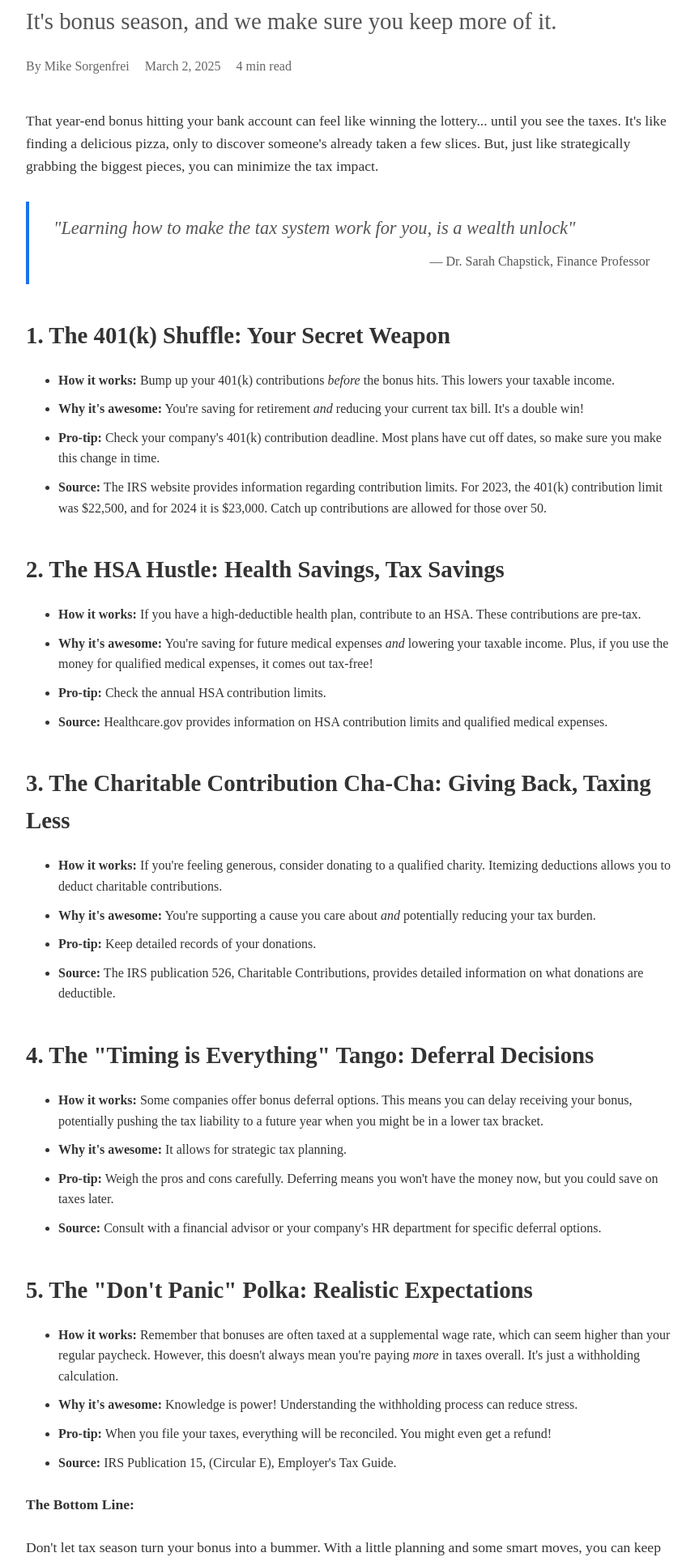
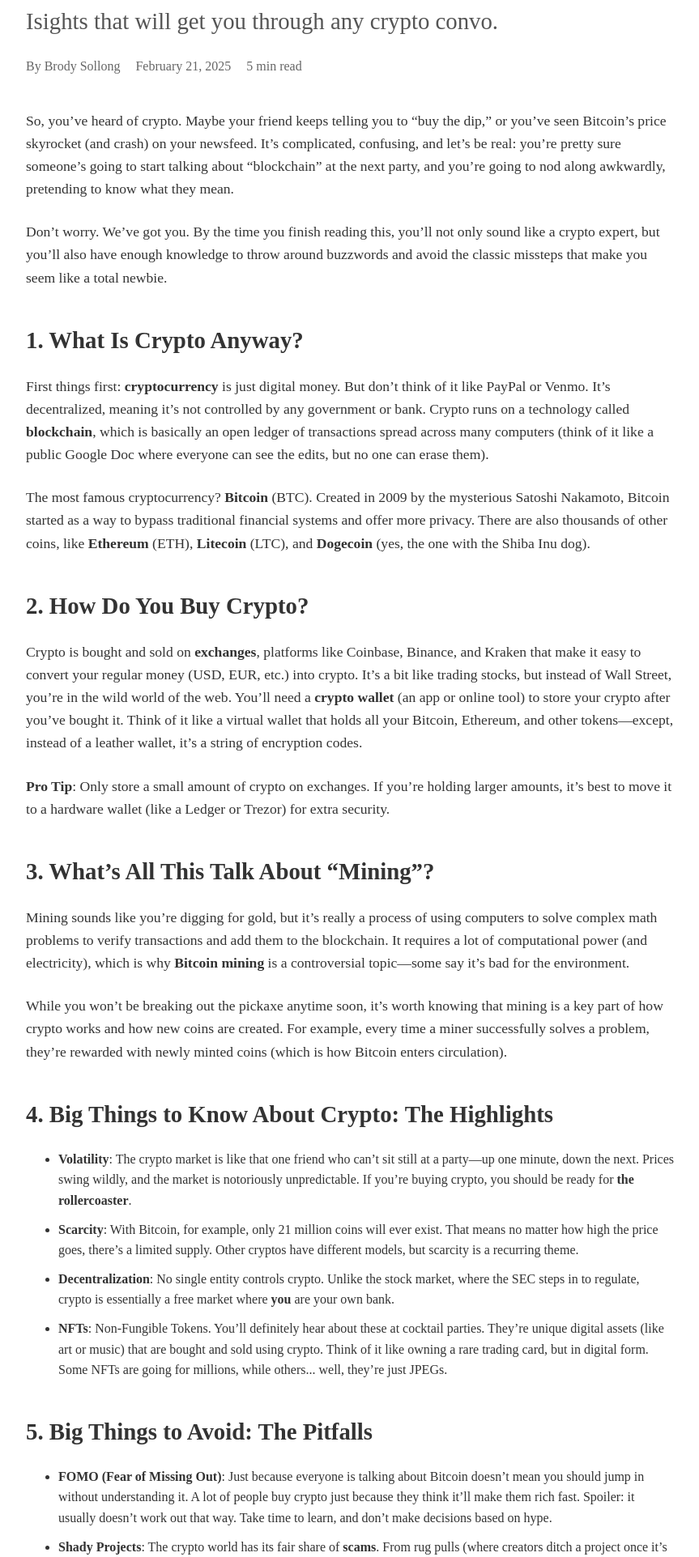
Before and after one commit to MSorgenfrei/OptiGoPublisherSite, a plain HTML site: page Articles/Crypto_article.html in a window 1280 px wide. Shown: the part 877-2800 px from the top of the page at 81% size, without its empty margins (208-1071 px from the left). Drawn offline with Linux system fonts and the light colour scheme.

Commit message:
Crypto article updates

```diff
--- a/Articles/Crypto_article.html
+++ b/Articles/Crypto_article.html
@@ -362,65 +362,74 @@
             <div class="article-header">
                 <img src="https://images.unsplash.com/photo-1702288138410-a6b48798ea66?w=900&auto=format&fit=crop&q=60&ixlib=rb-4.0.3&ixid=M3wxMjA3fDB8MHxzZWFyY2h8MjB8fGNvY2t0YWlscyUyMHBhcnR5fGVufDB8fDB8fHww" alt="Bonus, not taxes image">
                 <div class="article-meta">
-                    <h1 class="article-title">Get Your Bonus, Not More Taxes</h1>
-                    <h2 class="article-subtitle">It's bonus season, and we make sure you keep more of it.</h2>
+                    <h1 class="article-title">Cocktail Party Survival: Crypto Edition</h1>
+                    <h2 class="article-subtitle">Isights that will get you through any crypto convo.</h2>
                     <div class="article-info">
-                        <span>By Mike Sorgenfrei</span>
-                        <span>March 2, 2025</span>
-                        <span>4 min read</span>
+                        <span>By Brody Sollong</span>
+                        <span>February 21, 2025</span>
+                        <span>5 min read</span>
                     </div>
                 </div>
             </div>
 
-            <p>That year-end bonus hitting your bank account can feel like winning the lottery... until you see the taxes. It's like finding a delicious pizza, only to discover someone's already taken a few slices. But, just like strategically grabbing the biggest pieces, you can minimize the tax impact.</p>
+            <section>
+                <p>So, you’ve heard of crypto. Maybe your friend keeps telling you to “buy the dip,” or you’ve seen Bitcoin’s price skyrocket (and crash) on your newsfeed. It’s complicated, confusing, and let’s be real: you’re pretty sure someone’s going to start talking about “blockchain” at the next party, and you’re going to nod along awkwardly, pretending to know what they mean.</p>
+                <p>Don’t worry. We’ve got you. By the time you finish reading this, you’ll not only sound like a crypto expert, but you’ll also have enough knowledge to throw around buzzwords and avoid the classic missteps that make you seem like a total newbie.</p>
+            </section>
 
-            <div class="pull-quote">
-                "Learning how to make the tax system work for you, is a wealth unlock"
-                <span class="pull-quote-attribution">— Dr. Sarah Chapstick, Finance Professor</span>
-            </div>
+            <section>
+                <h2>1. What Is Crypto Anyway?</h2>
+                <p>First things first: <strong>cryptocurrency</strong> is just digital money. But don’t think of it like PayPal or Venmo. It’s decentralized, meaning it’s not controlled by any government or bank. Crypto runs on a technology called <strong>blockchain</strong>, which is basically an open ledger of transactions spread across many computers (think of it like a public Google Doc where everyone can see the edits, but no one can erase them).</p>
+                <p>The most famous cryptocurrency? <strong>Bitcoin</strong> (BTC). Created in 2009 by the mysterious Satoshi Nakamoto, Bitcoin started as a way to bypass traditional financial systems and offer more privacy. There are also thousands of other coins, like <strong>Ethereum</strong> (ETH), <strong>Litecoin</strong> (LTC), and <strong>Dogecoin</strong> (yes, the one with the Shiba Inu dog).</p>
+            </section>
 
-    <h2>1. The 401(k) Shuffle: Your Secret Weapon</h2>
-    <ul>
-        <li><strong>How it works:</strong> Bump up your 401(k) contributions <em>before</em> the bonus hits. This lowers your taxable income.</li>
-        <li><strong>Why it's awesome:</strong> You're saving for retirement <em>and</em> reducing your current tax bill. It's a double win!</li>
-        <li class="pro-tip"><strong>Pro-tip:</strong> Check your company's 401(k) contribution deadline. Most plans have cut off dates, so make sure you make this change in time.</li>
-        <li class="source"><strong>Source:</strong> The IRS website provides information regarding contribution limits. For 2023, the 401(k) contribution limit was $22,500, and for 2024 it is $23,000. Catch up contributions are allowed for those over 50.</li>
-    </ul>
+            <section>
+                <h2>2. How Do You Buy Crypto?</h2>
+                <p>Crypto is bought and sold on <strong>exchanges</strong>, platforms like Coinbase, Binance, and Kraken that make it easy to convert your regular money (USD, EUR, etc.) into crypto. It’s a bit like trading stocks, but instead of Wall Street, you’re in the wild world of the web. You’ll need a <strong>crypto wallet</strong> (an app or online tool) to store your crypto after you’ve bought it. Think of it like a virtual wallet that holds all your Bitcoin, Ethereum, and other tokens—except, instead of a leather wallet, it’s a string of encryption codes.</p>
+                <p><strong>Pro Tip</strong>: Only store a small amount of crypto on exchanges. If you’re holding larger amounts, it’s best to move it to a hardware wallet (like a Ledger or Trezor) for extra security.</p>
+            </section>
 
-    <h2>2. The HSA Hustle: Health Savings, Tax Savings</h2>
-    <ul>
-        <li><strong>How it works:</strong> If you have a high-deductible health plan, contribute to an HSA. These contributions are pre-tax.</li>
-        <li><strong>Why it's awesome:</strong> You're saving for future medical expenses <em>and</em> lowering your taxable income. Plus, if you use the money for qualified medical expenses, it comes out tax-free!</li>
-        <li class="pro-tip"><strong>Pro-tip:</strong> Check the annual HSA contribution limits.</li>
-        <li class="source"><strong>Source:</strong> Healthcare.gov provides information on HSA contribution limits and qualified medical expenses.</li>
-    </ul>
+            <section>
+                <h2>3. What’s All This Talk About “Mining”?</h2>
+                <p>Mining sounds like you’re digging for gold, but it’s really a process of using computers to solve complex math problems to verify transactions and add them to the blockchain. It requires a lot of computational power (and electricity), which is why <strong>Bitcoin mining</strong> is a controversial topic—some say it’s bad for the environment.</p>
+                <p>While you won’t be breaking out the pickaxe anytime soon, it’s worth knowing that mining is a key part of how crypto works and how new coins are created. For example, every time a miner successfully solves a problem, they’re rewarded with newly minted coins (which is how Bitcoin enters circulation).</p>
+            </section>
 
-    <h2>3. The Charitable Contribution Cha-Cha: Giving Back, Taxing Less</h2>
-    <ul>
-        <li><strong>How it works:</strong> If you're feeling generous, consider donating to a qualified charity. Itemizing deductions allows you to deduct charitable contributions.</li>
-        <li><strong>Why it's awesome:</strong> You're supporting a cause you care about <em>and</em> potentially reducing your tax burden.</li>
-        <li class="pro-tip"><strong>Pro-tip:</strong> Keep detailed records of your donations.</li>
-        <li class="source"><strong>Source:</strong> The IRS publication 526, Charitable Contributions, provides detailed information on what donations are deductible.</li>
-    </ul>
+            <section>
+                <h2>4. Big Things to Know About Crypto: The Highlights</h2>
+                <ul>
+                    <li><strong>Volatility</strong>: The crypto market is like that one friend who can’t sit still at a party—up one minute, down the next. Prices swing wildly, and the market is notoriously unpredictable. If you’re buying crypto, you should be ready for <strong>the rollercoaster</strong>.</li>
+                    <li><strong>Scarcity</strong>: With Bitcoin, for example, only 21 million coins will ever exist. That means no matter how high the price goes, there’s a limited supply. Other cryptos have different models, but scarcity is a recurring theme.</li>
+                    <li><strong>Decentralization</strong>: No single entity controls crypto. Unlike the stock market, where the SEC steps in to regulate, crypto is essentially a free market where <strong>you</strong> are your own bank.</li>
+                    <li><strong>NFTs</strong>: Non-Fungible Tokens. You’ll definitely hear about these at cocktail parties. They’re unique digital assets (like art or music) that are bought and sold using crypto. Think of it like owning a rare trading card, but in digital form. Some NFTs are going for millions, while others... well, they’re just JPEGs.</li>
+                </ul>
+            </section>
 
-    <h2>4. The "Timing is Everything" Tango: Deferral Decisions</h2>
-    <ul>
-        <li><strong>How it works:</strong> Some companies offer bonus deferral options. This means you can delay receiving your bonus, potentially pushing the tax liability to a future year when you might be in a lower tax bracket.</li>
-        <li><strong>Why it's awesome:</strong> It allows for strategic tax planning.</li>
-        <li class="pro-tip"><strong>Pro-tip:</strong> Weigh the pros and cons carefully. Deferring means you won't have the money now, but you could save on taxes later.</li>
-        <li class="source"><strong>Source:</strong> Consult with a financial advisor or your company's HR department for specific deferral options.</li>
-    </ul>
+            <section>
+                <h2>5. Big Things to Avoid: The Pitfalls</h2>
+                <ul>
+                    <li><strong>FOMO (Fear of Missing Out)</strong>: Just because everyone is talking about Bitcoin doesn’t mean you should jump in without understanding it. A lot of people buy crypto just because they think it’ll make them rich fast. Spoiler: it usually doesn’t work out that way. Take time to learn, and don’t make decisions based on hype.</li>
+                    <li><strong>Shady Projects</strong>: The crypto world has its fair share of <strong>scams</strong>. From rug pulls (where creators ditch a project once it’s made enough money) to fake ICOs (Initial Coin Offerings), you need to be careful. Stick to reputable exchanges and well-known projects.</li>
+                    <li><strong>Hacking Risk</strong>: Because crypto is digital, it’s always vulnerable to <strong>hackers</strong>. If someone gets access to your wallet, they can steal your crypto. That’s why securing your wallet with a strong password and using 2FA (two-factor authentication) is a must.</li>
+                </ul>
+            </section>
 
-    <h2>5. The "Don't Panic" Polka: Realistic Expectations</h2>
-    <ul>
-        <li><strong>How it works:</strong> Remember that bonuses are often taxed at a supplemental wage rate, which can seem higher than your regular paycheck. However, this doesn't always mean you're paying <em>more</em> in taxes overall. It's just a withholding calculation.</li>
-        <li><strong>Why it's awesome:</strong> Knowledge is power! Understanding the withholding process can reduce stress.</li>
-        <li class="pro-tip"><strong>Pro-tip:</strong> When you file your taxes, everything will be reconciled. You might even get a refund!</li>
-        <li class="source"><strong>Source:</strong> IRS Publication 15, (Circular E), Employer's Tax Guide.</li>
-    </ul>
+            <section>
+                <h2>6. How to Sound Smart at the Party (Without Looking Like a Total Nerd)</h2>
+                <p>Now that you know the basics, it’s time to talk the talk. Here are a few phrases that will make you sound like you’ve been in the crypto game for years:</p>
+                <ul>
+                    <li><strong>“I’m bullish on Bitcoin long-term.”</strong> (This means you think the price of Bitcoin will rise over time.)</li>
+                    <li><strong>“Ethereum is definitely the future of decentralized finance.”</strong> (A bit of a deep cut, but Ethereum’s blockchain supports smart contracts and decentralized apps, making it a big player in crypto innovation.)</li>
+                    <li><strong>“NFTs are just the beginning. The whole digital art market is going to explode.”</strong> (Trust us, someone at the party will bring up NFTs. Be prepared to discuss their potential for revolutionizing digital ownership.)</li>
+                    <li><strong>“I just moved a bit of my portfolio into altcoins.”</strong> (Altcoins are any cryptocurrency that isn’t Bitcoin. So, you’re diversifying—look at you!)</li>
+                </ul>
+            </section>
 
-    <p><strong>The Bottom Line:</strong></p>
-    <p>Don't let tax season turn your bonus into a bummer. With a little planning and some smart moves, you can keep more of your hard-earned cash. Remember, it's always a good idea to consult with a qualified tax professional or financial advisor for personalized advice. Now go forth and conquer that bonus!</p>
+            <section>
+                <h2>Final Thoughts: Should You Buy Crypto?</h2>
+                <p>It’s tempting to jump in, but remember, crypto is a <strong>long game</strong>. There are definitely opportunities, but the market is unpredictable. If you’re going to invest, do it responsibly—don’t put in money you’re not prepared to lose. And most importantly, stay informed. Knowledge is power, especially when you're sipping cocktails and impressing people with your crypto knowledge.</p>
+                <p>Now go ahead, enjoy the party, and remember: you’re basically a crypto mogul now.</p>
+            </section>
 
             <div class="social-share">
                 <p>Share this article:</p>
@@ -455,7 +464,7 @@
                         <a href="../Articles/Crypto_article.html">
                             <img src="https://images.unsplash.com/photo-1702288138410-a6b48798ea66?w=900&auto=format&fit=crop&q=60&ixlib=rb-4.0.3&ixid=M3wxMjA3fDB8MHxzZWFyY2h8MjB8fGNvY2t0YWlscyUyMHBhcnR5fGVufDB8fDB8fHww" alt="Crypto story image">
                             <h3>Cocktail Party Survival: Crypto Edition</h3>
-                            <p>3 insights that will get you through any crypto convo</p>
+                            <p>Insights that will get you through any crypto convo.</p>
                             <span class="date">February 21, 2025</span>
                     </a>
                     </div>
```
Also changed, not shown: home_page.html (+1 -1 lines).
